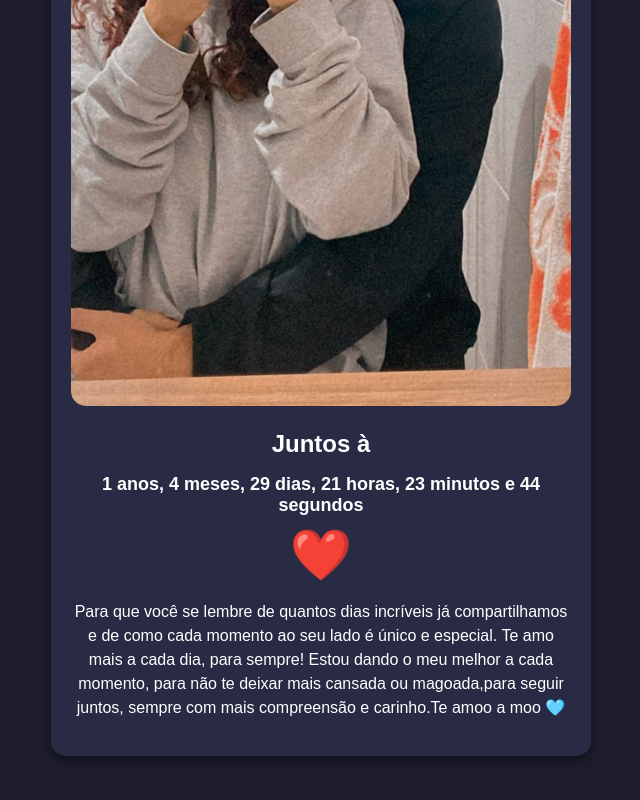
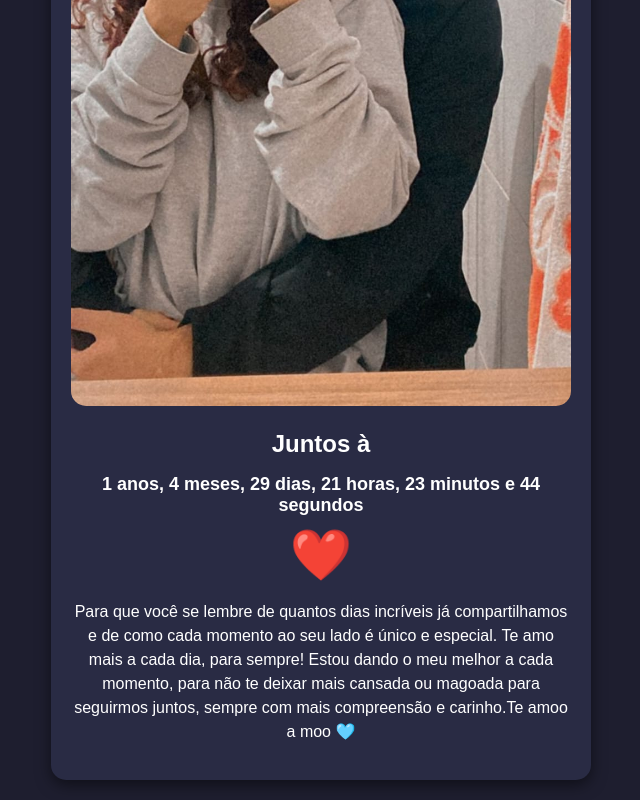
Before and after one commit to raul-juca/presente-para-minha-namorada, a plain HTML site: page amoor/index.html in a window 1280 px wide. Shown: the part 561-1361 px from the top of the page, without its empty margins (319-959 px from the left). Before the commit the page ends 1337 px from the top, so only its background shows below. Drawn offline with Linux system fonts and the light colour scheme.

Commit message:
Update index.html

```diff
--- a/amoor/index.html
+++ b/amoor/index.html
@@ -15,7 +15,7 @@
     <h1>Juntos à</h1>
     <div class="time" id="timeTogether"></div>
     <div class="heart">❤️</div>
-    <p>Para que você se lembre de quantos dias incríveis já compartilhamos e de como cada momento ao seu lado é único e especial. Te amo mais a cada dia, para sempre! Estou dando o meu melhor a cada momento, para não te deixar mais cansada ou magoada,para seguir juntos, sempre com mais compreensão e carinho.Te amoo a moo 🩵</p>
+    <p>Para que você se lembre de quantos dias incríveis já compartilhamos e de como cada momento ao seu lado é único e especial. Te amo mais a cada dia, para sempre! Estou dando o meu melhor a cada momento, para não te deixar mais cansada ou magoada para seguirmos juntos, sempre com mais compreensão e carinho.Te amoo a moo 🩵</p>
   </div>
   <script src="script.js"></script>
 </body>
```
